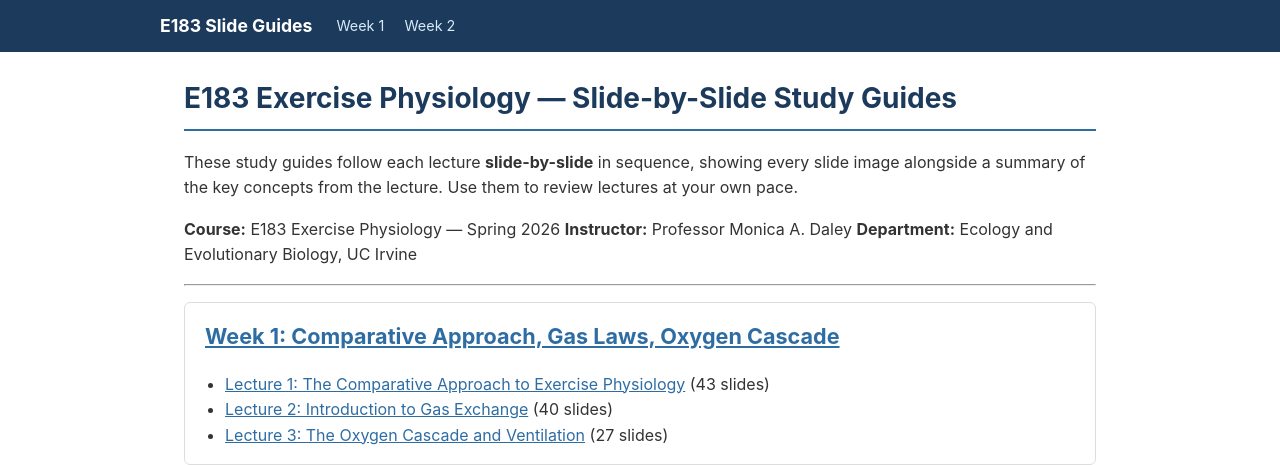
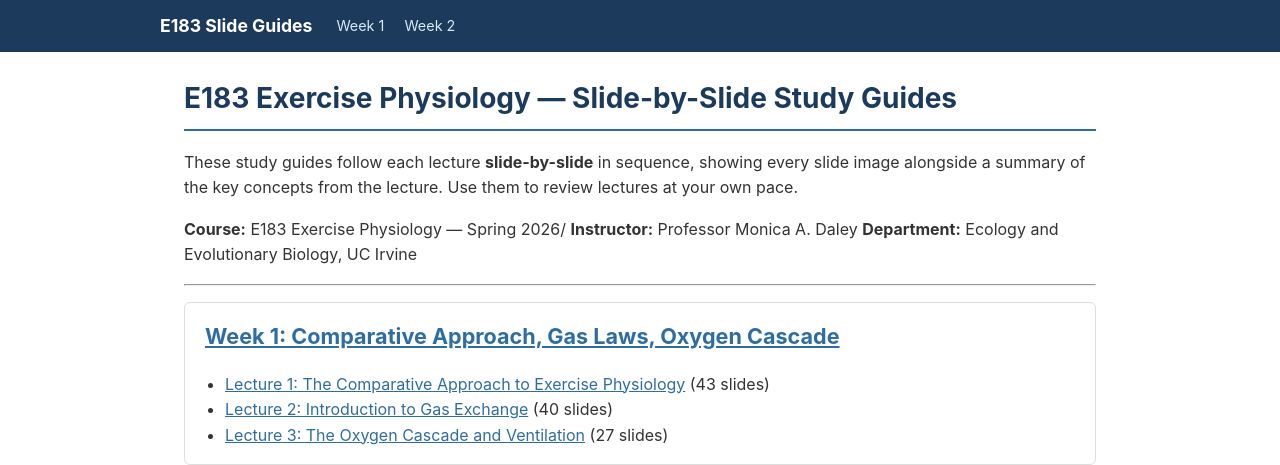
Before and after one commit to MADaley/E183_ExercisePhysiology, a Jekyll site: the page built from index.md, in a window 1280 px wide. Shown: the top 465 px of the page. Built offline with Jekyll 4.4.1, drawn with Linux system fonts in a browser that asks for light colours.

```diff
--- a/index.md
+++ b/index.md
@@ -7,7 +7,7 @@ title: "Home"
 
 These study guides follow each lecture **slide-by-slide** in sequence, showing every slide image alongside a summary of the key concepts from the lecture. Use them to review lectures at your own pace.
 
-**Course:** E183 Exercise Physiology — Spring 2026
+**Course:** E183 Exercise Physiology — Spring 2026/
 **Instructor:** Professor Monica A. Daley
 **Department:** Ecology and Evolutionary Biology, UC Irvine
 
```
